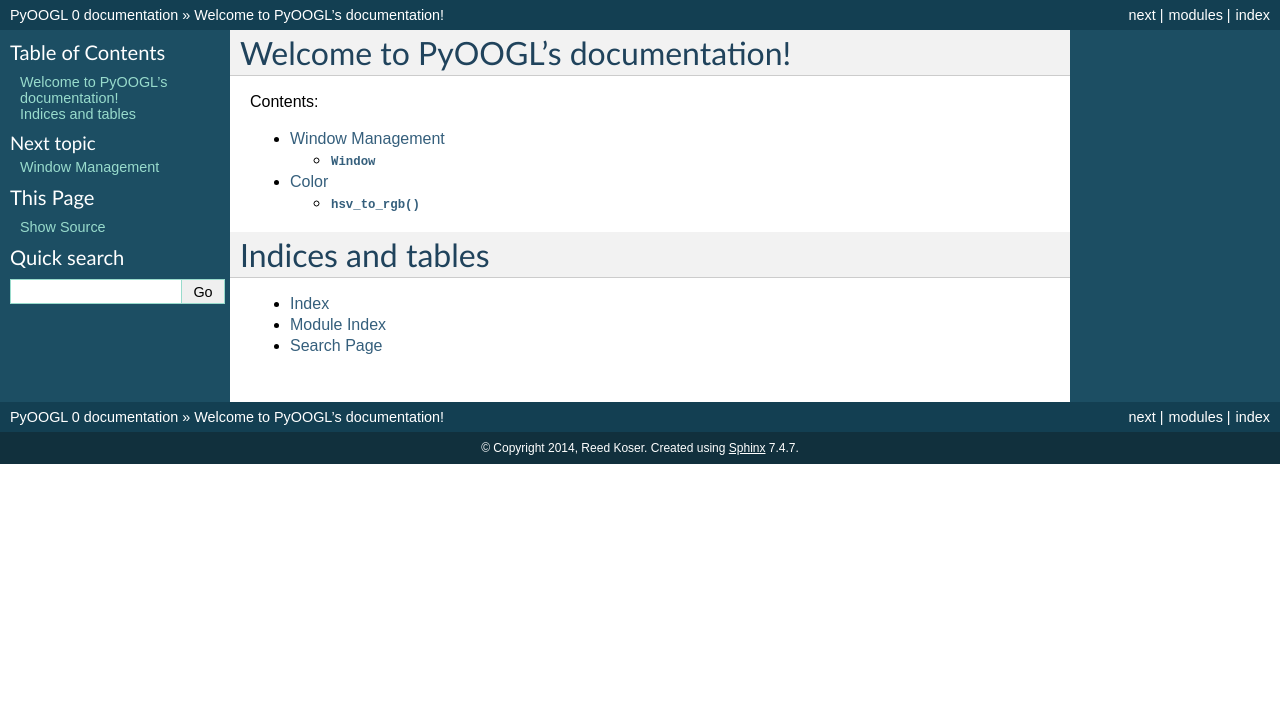
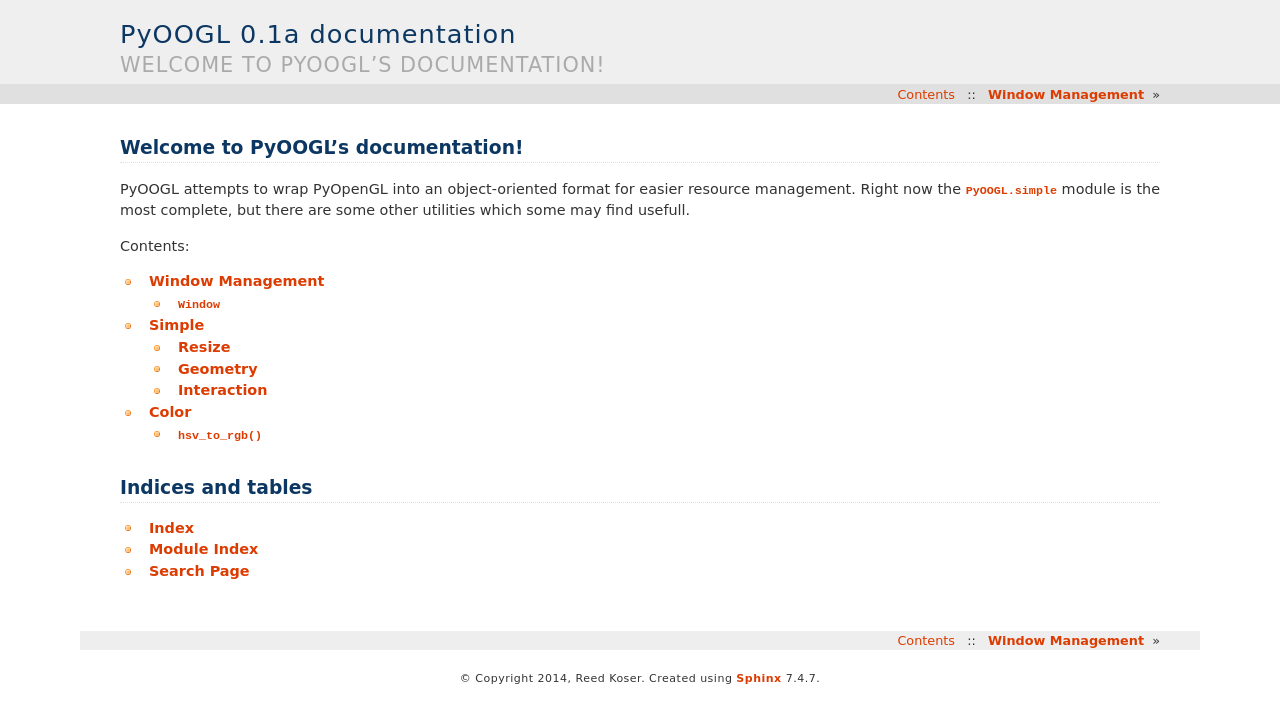
Before and after one commit to sapphire-arches/PyOOGL, a Sphinx documentation site: the page built from docs/source/index.rst, in a window 1280 px wide. Shown: the top 723 px of the page. Built offline with Sphinx 7.4.7, drawn with Linux system fonts in a browser that asks for light colours; formulas are drawn with MathJax 3.

Commit message:
more detailed docs on simple and theme change

```diff
--- a/docs/source/conf.py
+++ b/docs/source/conf.py
@@ -49,9 +49,9 @@
 # built documents.
 #
 # The short X.Y version.
-version = '1'
+version = '0.1a'
 # The full version, including alpha/beta/rc tags.
-release = '0'
+release = '0.1a'
 
 # The language for content autogenerated by Sphinx. Refer to documentation
 # for a list of supported languages.
@@ -92,7 +92,7 @@
 
 # The theme to use for HTML and HTML Help pages.  See the documentation for
 # a list of builtin themes.
-html_theme = 'default'
+html_theme = 'haiku'
 
 # Theme options are theme-specific and customize the look and feel of a theme
 # further.  For a list of options available for each theme, see the
--- a/docs/source/index.rst
+++ b/docs/source/index.rst
@@ -6,12 +6,17 @@
 Welcome to PyOOGL's documentation!
 ==================================
 
+PyOOGL attempts to wrap PyOpenGL into an object-oriented format for easier
+resource management. Right now the :mod:`PyOOGL.simple` module is the most
+complete, but there are some other utilities which some may find usefull.
+
 Contents:
 
 .. toctree::
    :maxdepth: 2
 
    windowmanagement
+   simple
    color
 
 
```
Also changed, not shown: docs/source/simple.rst (added, +16 -0 lines).
